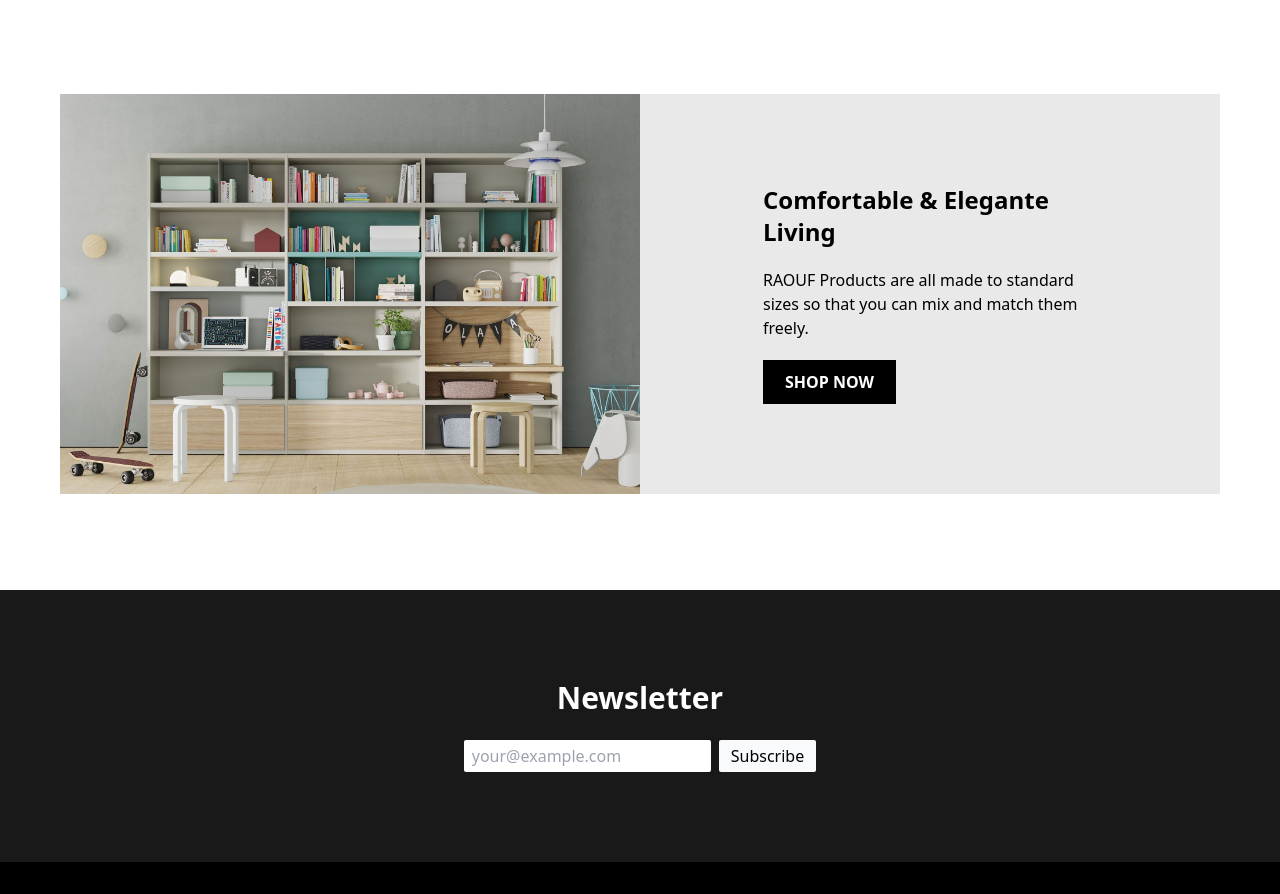
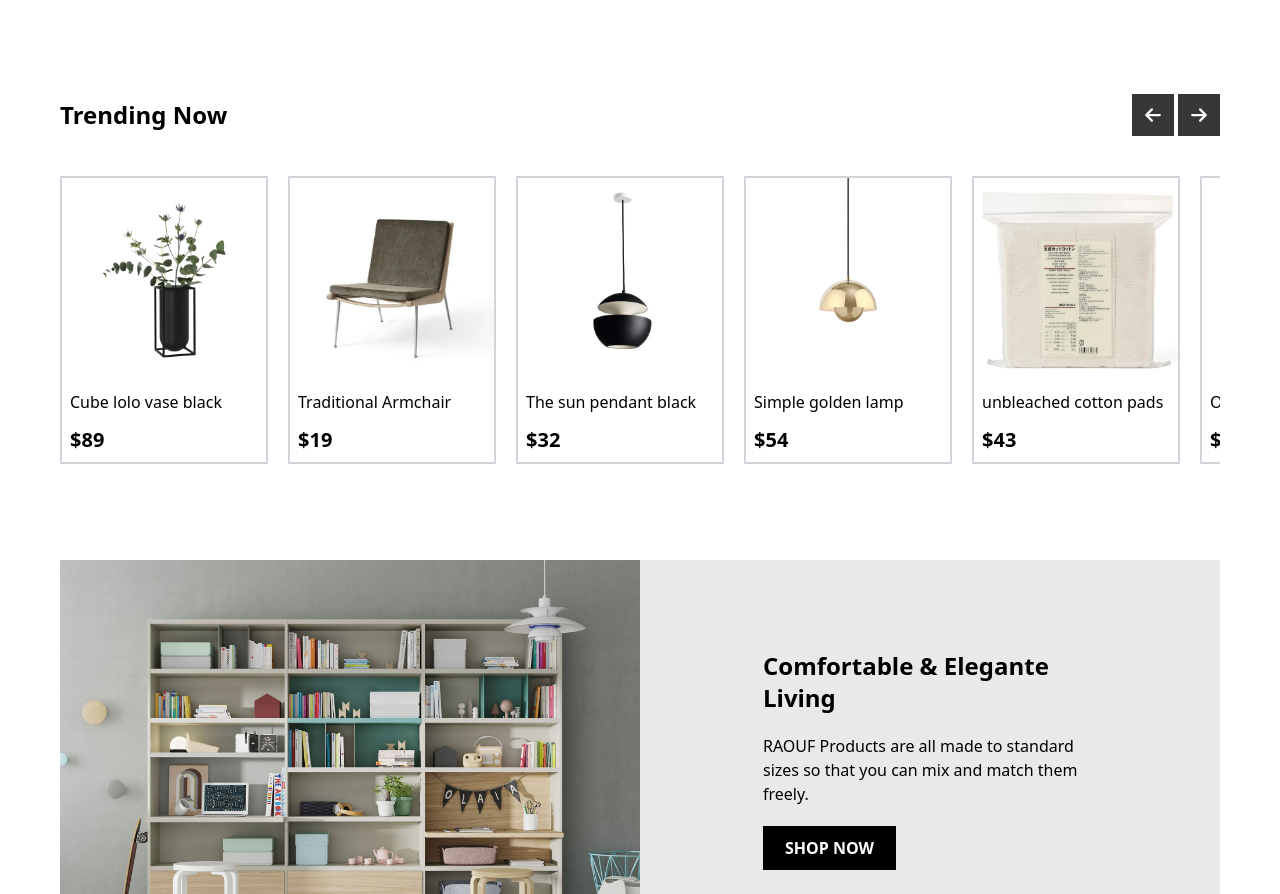
Before and after one commit to imlakshaykumar/minimalECom, a React (Vite) app: page / in a window 1280 px wide. Shown: the part 2016-2910 px from the top of the page. Built offline with nearby package versions, Linux system fonts and the light colour scheme.

Commit message:
added trending and fixed spacing

```diff
--- a/package.json
+++ b/package.json
@@ -12,19 +12,20 @@
   "dependencies": {
     "react": "^18.2.0",
     "react-dom": "^18.2.0",
+    "react-icons": "^5.0.1",
     "react-router-dom": "^6.22.2"
   },
   "devDependencies": {
     "@types/react": "^18.2.56",
     "@types/react-dom": "^18.2.19",
     "@vitejs/plugin-react": "^4.2.1",
+    "autoprefixer": "^10.4.16",
     "eslint": "^8.56.0",
     "eslint-plugin-react": "^7.33.2",
     "eslint-plugin-react-hooks": "^4.6.0",
     "eslint-plugin-react-refresh": "^0.4.5",
+    "postcss": "^8.4.35",
     "tailwindcss": "^3.4.1",
-    "postcss": "^8.4.35",
-    "autoprefixer": "^10.4.16",
     "vite": "^5.1.4"
   }
 }
--- a/pages/Home.jsx
+++ b/pages/Home.jsx
@@ -3,6 +3,7 @@ import { Banner2 } from "../src/components/Banner2"
 import { HomeSection } from "../src/components/HomeSection"
 import { NewsLetter } from "../src/components/NewsLetter"
 import { ProudSection } from "../src/components/ProudSection"
+import { Trending } from "../src/components/Trending"
 
 export const Home = () => {
     return (
@@ -11,6 +12,7 @@ export const Home = () => {
                 <HomeSection />
                 <ProudSection />
                 <Banner1 />
+                <Trending />
                 <Banner2 />
                 <NewsLetter />
             </main>
--- /dev/null
+++ b/src/components/Trending.jsx
@@ -0,0 +1,45 @@
+import { FaArrowLeft, FaArrowRight } from "react-icons/fa6";
+import { data } from "../../utils/data";
+// import { useState } from "react";
+
+export const Trending = () => {
+
+    const filteredData = data.slice(8, 20);
+
+    return (
+        <>
+            <div className="container max-w-[1200px] mx-auto my-16 px-5">
+                <div className="trending-head flex justify-between items-center mb-10">
+                    <h3 className="text-2xl font-bold">Trending Now</h3>
+                    <div className="trending-btn-div flex justify-center items-center gap-1">
+                        <button className="tending-btn bg-[#373737] p-3 hover:bg-black transition-all duration-100 ease-in">
+                            <FaArrowLeft className="text-white text-lg" />
+                        </button>
+                        <button className="tending-btn p-3 bg-[#373737] hover:bg-black transition-all duration-100 ease-in">
+                            <FaArrowRight className="text-white text-lg" />
+                        </button>
+                    </div>
+                </div>
+                <div className="trending-content w-full grid grid-rows-1 grid-flow-col overflow-hidden">
+                    <div className="flex gap-5">
+                        {
+                            filteredData.map((item, key) => {
+                                return (
+                                    <div key={ key } className="w-[13rem] h-fit border-2 border-gray-300 hover:border-black transition-all duration-100 ease-in cursor-pointer">
+                                        <div className="item-image-div block" >
+                                            <img src={ item.image } alt="image1" className="item-image object-cover" />
+                                        </div>
+                                        <div className="item-info-div p-2">
+                                            <p className="item-name">{ item.name }</p>
+                                            <p className="item-price text-xl font-bold mt-3">{ item.price }</p>
+                                        </div>
+                                    </div>
+                                );
+                            })
+                        }
+                    </div>
+                </div >
+            </div >
+        </>
+    )
+}
--- a/utils/data.js
+++ b/utils/data.js
@@ -82,7 +82,7 @@ export const data = [
     },
     {
         image: image13,
-        name: "unbleached cotton pads 120",
+        name: "unbleached cotton pads",
         price: "$43"
     },
     {
```
Also changed, not shown: 2 other files (tests, documents, lock files or other folders).
